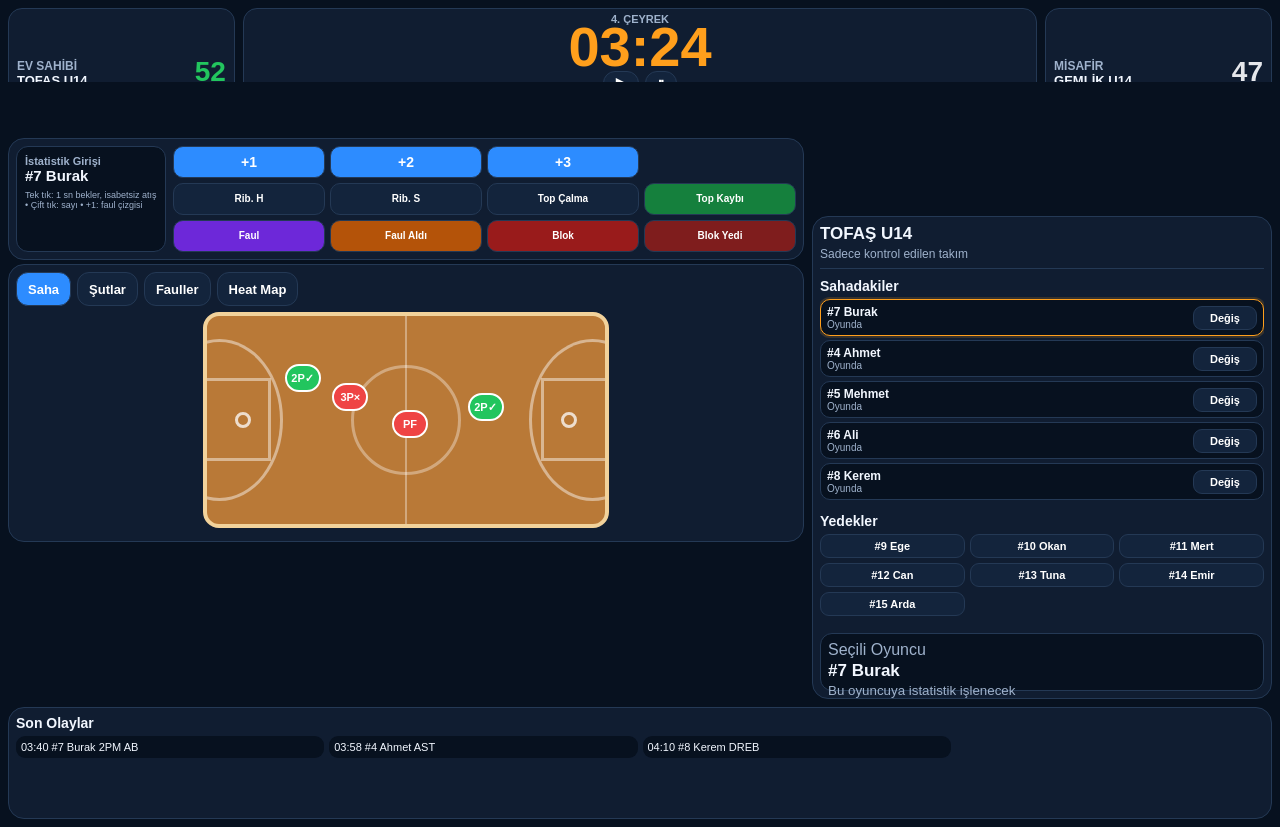
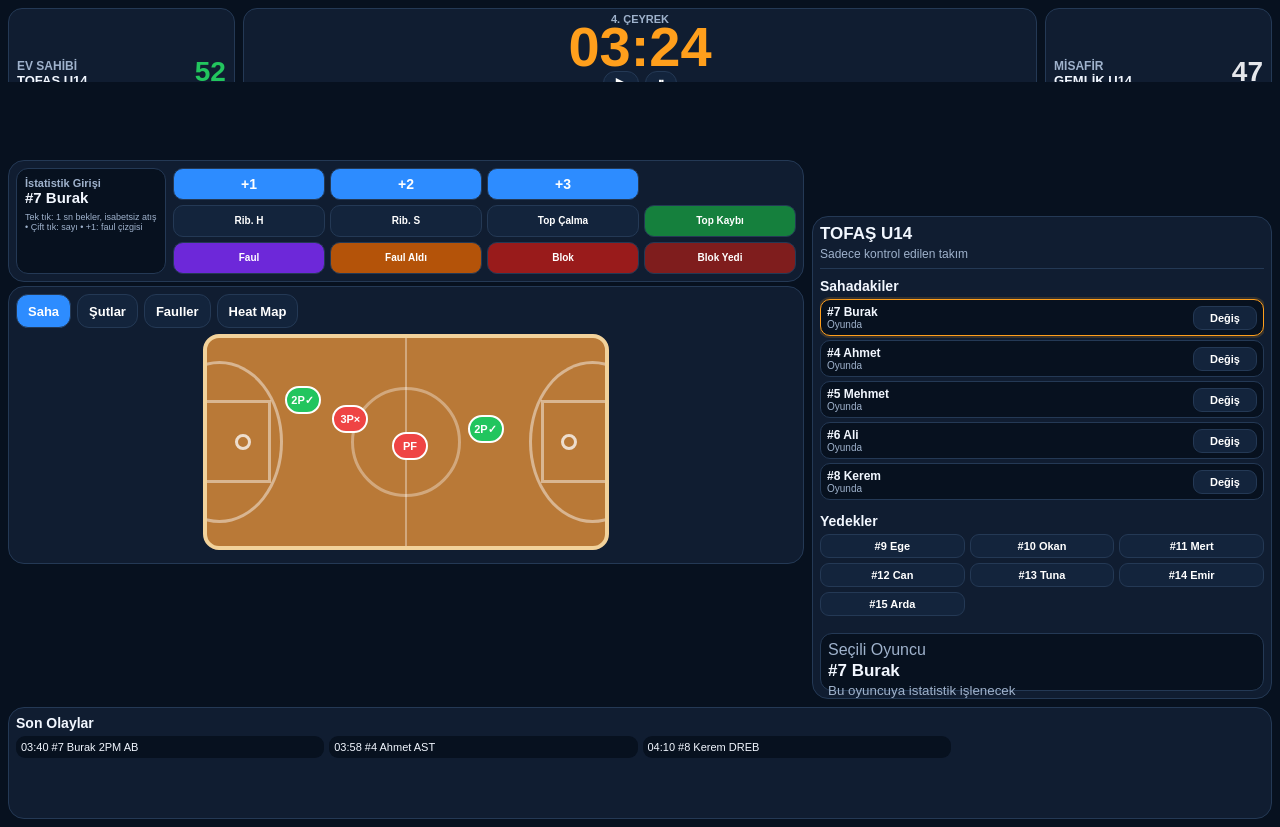
Before and after one commit to nonstopmujdat/nonstop-v2-beta, a Next.js app: page /operator in a window 1280 px wide. Built offline with nearby package versions, Linux system fonts and the light colour scheme.

Commit message:
Add files via upload

```diff
--- a/app/globals.css
+++ b/app/globals.css
@@ -379,3 +379,20 @@ a{color:inherit;text-decoration:none}
   .stat-footer,.court-area{margin-top:0 !important}
   .score-header{height:auto !important;max-height:none !important}
 }
+
+/* V2.1.5 exact vertical shift: keep sizes, move ONLY court + stats downward */
+.stat-footer{
+  margin-top:0 !important;
+  transform:translateY(70px) !important;
+}
+.court-area{
+  margin-top:0 !important;
+  transform:translateY(70px) !important;
+}
+.roster-panel{
+  margin-top:0 !important;
+  transform:none !important;
+}
+@media(max-width:1000px){
+  .stat-footer,.court-area{transform:none !important;}
+}
```
